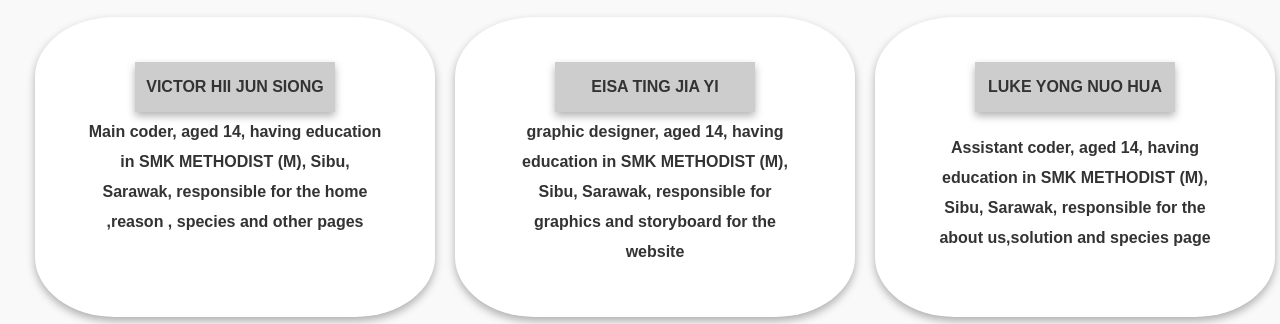
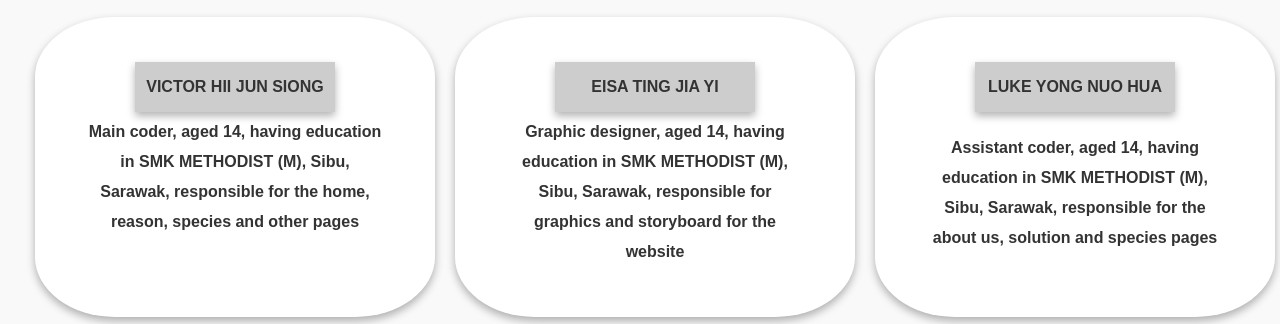
Before and after one commit to Victorhii/Guardian-of-the-wildlife, a plain HTML site: page Aboutus.html in a window 1280 px wide. Shown: the part 283-607 px from the top of the page. Drawn offline with Linux system fonts and the light colour scheme.

Commit message:
Update Aboutus.html

```diff
--- a/Aboutus.html
+++ b/Aboutus.html
@@ -139,7 +139,7 @@
         <a href="#"><img src="Victor.jpg" ></a>
         <div class="pos description">
             <div class="name">VICTOR HII JUN SIONG</div>
-            Main coder, aged 14, having education in SMK METHODIST (M), Sibu, Sarawak, responsible for the home ,reason , species and other pages
+            Main coder, aged 14, having education in SMK METHODIST (M), Sibu, Sarawak, responsible for the home, reason, species and other pages
         </div>
     </div>
 
@@ -153,7 +153,7 @@
 
                      <div class="name">EISA TING JIA YI</div>
 
-                graphic designer, aged 14, having education in SMK METHODIST (M), Sibu, Sarawak, responsible for graphics and storyboard for the website
+                Graphic designer, aged 14, having education in SMK METHODIST (M), Sibu, Sarawak, responsible for graphics and storyboard for the website
             </div>
         </div>
 
@@ -163,7 +163,7 @@
             <a href="#"><img src="Luke.jpg"></a>
             <div class="pos description">
                 <div class="name">LUKE YONG NUO HUA</div>
-            <p>Assistant coder, aged 14, having education in SMK METHODIST (M), Sibu, Sarawak, responsible for the about us,solution and species page
+            <p>Assistant coder, aged 14, having education in SMK METHODIST (M), Sibu, Sarawak, responsible for the about us, solution and species pages
             </div>
         </div>
 
```
